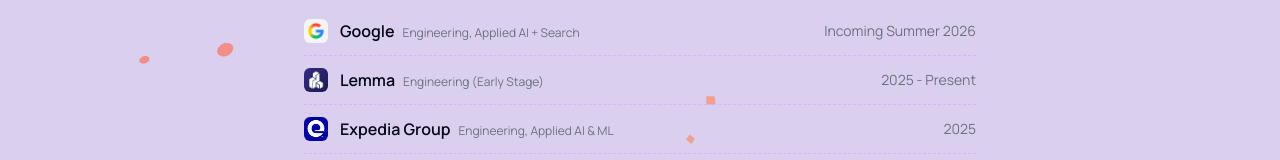
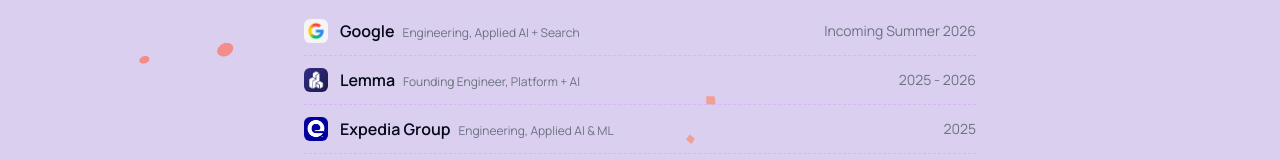
Before and after one commit to VishnuK1947/vishnukadaba.dev, a React (Vite) app: page / in a window 1280 px wide. Shown: the part 529-689 px from the top of the page. Built offline with nearby package versions, Linux system fonts and the light colour scheme.

Commit message:
lemma updated

```diff
--- a/src/data/workExperience.ts
+++ b/src/data/workExperience.ts
@@ -16,8 +16,8 @@
   },
   {
     company: 'Lemma',
-    role: 'Engineering (Early Stage)',
-    period: '2025 - Present',
+    role: 'Founding Engineer, Platform + AI',
+    period: '2025 - 2026',
     logo: '/lemma.png',
     link: 'https://www.uselemma.ai/',
   },
```
